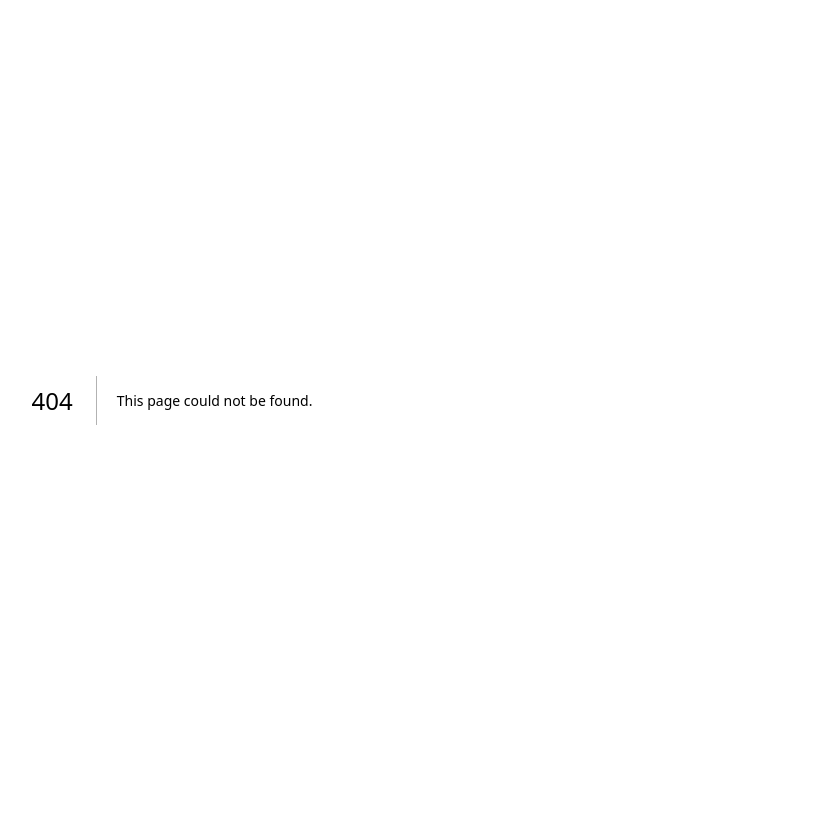
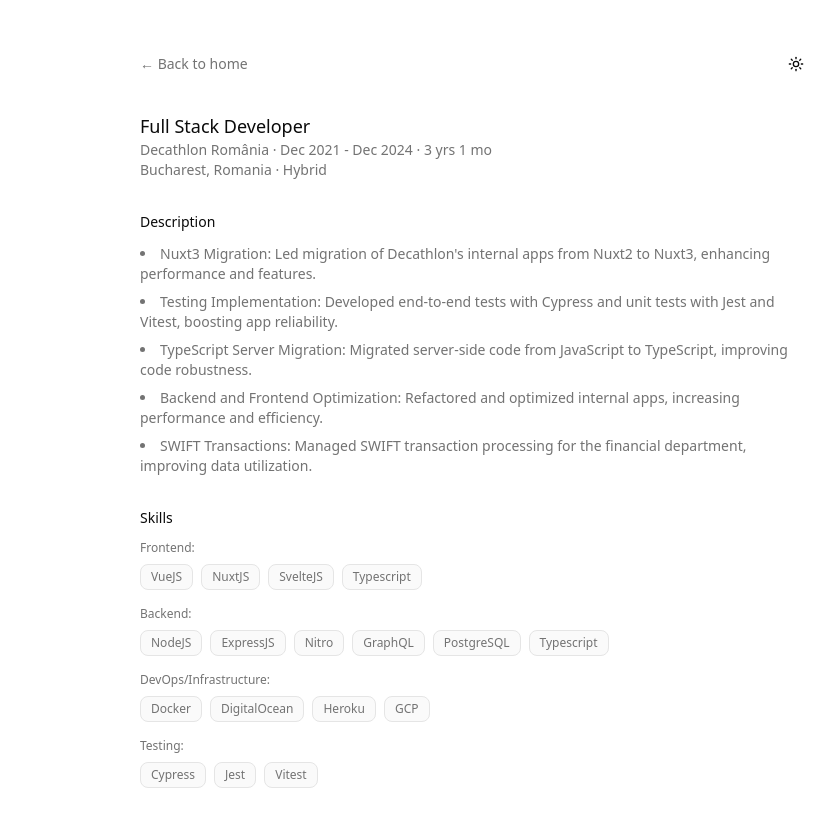
Before and after one commit to DumitracheFlorentin/dumitracheflorentincristian.com, a Next.js app: page /work-experience/decathlon in a window 1280 px wide. Before the commit this address had no page. Shown: the whole page, without its empty margins (164-999 px from the left). Built offline with nearby package versions, Linux system fonts and the light colour scheme.

Commit message:
Refactor landing page components: remove framer-motion animations from PageContent, enhance WorkExperience component with dynamic links and improved styling, and update project version to 1.1.0 in package.json and package-lock.json.

```diff
--- /dev/null
+++ b/app/template.tsx
@@ -0,0 +1,5 @@
+import PageTransition from "@/components/page-transition";
+
+export default function Template({ children }: { children: React.ReactNode }) {
+  return <PageTransition>{children}</PageTransition>;
+}
--- /dev/null
+++ b/app/work-experience/[company]/page.tsx
@@ -0,0 +1,192 @@
+import type { Metadata } from "next";
+import Link from "next/link";
+import { notFound } from "next/navigation";
+import { ThemeDropdown } from "@/components/theme-dropdown";
+
+const COMPANIES = ["luxoft", "decathlon"] as const;
+type CompanySlug = (typeof COMPANIES)[number];
+
+type SkillsEntry = string[] | { label: string; skills: string[] }[];
+
+const DETAILS: Record<
+  CompanySlug,
+  {
+    title: string;
+    company: string;
+    date: string;
+    location?: string;
+    duration?: string;
+    description: string[];
+    skills: SkillsEntry;
+  }
+> = {
+  luxoft: {
+    title: "Javascript Engineer - Cisco Systems Inc.",
+    company: "Luxoft",
+    duration: "1 yr 1 mo",
+    date: "Dec 2024 - Present",
+    location: "Bucharest, Romania · Remote",
+    description: [
+      "Designed and implemented intuitive UI features for Cisco's Nexus Dashboard Fabric Controller (NDFC), enabling enhanced visibility and control over network performance and health.",
+      "Performed system maintenance, implemented bug fixes, and optimized code to enhance overall performance and reliability.",
+      "Refactored the page used for appending switches to update groups, making it easier to upgrade or roll back to previous or future versions.",
+      "Implemented UI to match design mockups with pixel-perfect accuracy.",
+      "Improved user experience by integrating WebSockets to push updates to specific sections of the interface in real time, eliminating the need for full page refreshes when data changes.",
+    ],
+    skills: [
+      "React",
+      "TypeScript",
+      "Systems design",
+      "Redux",
+      "Git",
+      "Sass",
+      "GitHub",
+      "WebSockets",
+    ],
+  },
+  decathlon: {
+    title: "Full Stack Developer",
+    company: "Decathlon România",
+    date: "Dec 2021 - Dec 2024",
+    location: "Bucharest, Romania · Hybrid",
+    duration: "3 yrs 1 mo",
+    description: [
+      "Nuxt3 Migration: Led migration of Decathlon's internal apps from Nuxt2 to Nuxt3, enhancing performance and features.",
+      "Testing Implementation: Developed end-to-end tests with Cypress and unit tests with Jest and Vitest, boosting app reliability.",
+      "TypeScript Server Migration: Migrated server-side code from JavaScript to TypeScript, improving code robustness.",
+      "Backend and Frontend Optimization: Refactored and optimized internal apps, increasing performance and efficiency.",
+      "SWIFT Transactions: Managed SWIFT transaction processing for the financial department, improving data utilization.",
+    ],
+    skills: [
+      {
+        label: "Frontend",
+        skills: ["VueJS", "NuxtJS", "SvelteJS", "Typescript"],
+      },
+      {
+        label: "Backend",
+        skills: [
+          "NodeJS",
+          "ExpressJS",
+          "Nitro",
+          "GraphQL",
+          "PostgreSQL",
+          "Typescript",
+        ],
+      },
+      {
+        label: "DevOps/Infrastructure",
+        skills: ["Docker", "DigitalOcean", "Heroku", "GCP"],
+      },
+      { label: "Testing", skills: ["Cypress", "Jest", "Vitest"] },
+    ],
+  },
+};
+
+function isValidCompany(slug: string): slug is CompanySlug {
+  return COMPANIES.includes(slug as CompanySlug);
+}
+
+export async function generateMetadata({
+  params,
+}: {
+  params: Promise<{ company: string }>;
+}): Promise<Metadata> {
+  const { company } = await params;
+  if (!isValidCompany(company)) {
+    return { title: "Not Found" };
+  }
+  const details = DETAILS[company];
+  return {
+    title: `Work at ${details.company} | Florentin-Cristian Dumitrache`,
+    description: `${details.title} at ${details.company} (${details.date}).`,
+  };
+}
+
+export default async function WorkExperienceCompanyPage({
+  params,
+}: {
+  params: Promise<{ company: string }>;
+}) {
+  const { company } = await params;
+  if (!isValidCompany(company)) {
+    notFound();
+  }
+  const details = DETAILS[company];
+
+  return (
+    <div className="mx-6 flex flex-col gap-8 sm:mx-8 md:mx-0">
+      <div className="flex flex-wrap items-center justify-between gap-4">
+        <Link
+          href="/"
+          className="text-sm text-muted-foreground transition-colors hover:text-foreground"
+        >
+          ← Back to home
+        </Link>
+        <ThemeDropdown />
+      </div>
+      <div className="flex flex-col gap-8">
+        <div>
+          <h1 className="text-base font-medium sm:text-lg">{details.title}</h1>
+          <p className="text-sm text-muted-foreground">
+            {details.company} · {details.date}
+            {details.duration != null && ` · ${details.duration}`}
+          </p>
+          {details.location != null && (
+            <p className="text-sm text-muted-foreground">{details.location}</p>
+          )}
+        </div>
+
+        <section className="flex flex-col gap-3">
+          <h2 className="text-sm font-medium text-foreground">Description</h2>
+          <ul className="list-inside list-disc space-y-2 text-sm text-muted-foreground">
+            {details.description.map((item, i) => (
+              <li key={i}>{item}</li>
+            ))}
+          </ul>
+        </section>
+
+        <section className="flex flex-col gap-3">
+          <h2 className="text-sm font-medium text-foreground">Skills</h2>
+          {Array.isArray(details.skills) &&
+          details.skills.length > 0 &&
+          typeof details.skills[0] === "object" &&
+          details.skills[0] !== null &&
+          "label" in details.skills[0] ? (
+            <div className="flex flex-col gap-4">
+              {(details.skills as { label: string; skills: string[] }[]).map(
+                (group) => (
+                  <div key={group.label} className="flex flex-col gap-2">
+                    <span className="text-xs font-medium text-muted-foreground">
+                      {group.label}:
+                    </span>
+                    <div className="flex flex-wrap gap-2">
+                      {group.skills.map((skill) => (
+                        <span
+                          key={skill}
+                          className="rounded-md border border-border bg-muted/50 px-2.5 py-1 text-xs text-muted-foreground"
+                        >
+                          {skill}
+                        </span>
+                      ))}
+                    </div>
+                  </div>
+                )
+              )}
+            </div>
+          ) : (
+            <div className="flex flex-wrap gap-2">
+              {(details.skills as string[]).map((skill) => (
+                <span
+                  key={skill}
+                  className="rounded-md border border-border bg-muted/50 px-2.5 py-1 text-xs text-muted-foreground"
+                >
+                  {skill}
+                </span>
+              ))}
+            </div>
+          )}
+        </section>
+      </div>
+    </div>
+  );
+}
--- a/components/landing/page-content.tsx
+++ b/components/landing/page-content.tsx
@@ -1,20 +1,11 @@
-"use client";
-
-import { motion } from "framer-motion";
-
 export default function PageContent({
   children,
 }: {
   children: React.ReactNode;
 }) {
   return (
-    <motion.div
-      initial={{ opacity: 0, y: 12 }}
-      animate={{ opacity: 1, y: 0 }}
-      transition={{ duration: 0.4, ease: "easeOut" }}
-      className="flex flex-col mx-6 sm:mx-8 md:mx-0 gap-8 sm:gap-16"
-    >
+    <div className="flex flex-col mx-6 sm:mx-8 md:mx-0 gap-8 sm:gap-16">
       {children}
-    </motion.div>
+    </div>
   );
 }
--- a/components/landing/work-experience.tsx
+++ b/components/landing/work-experience.tsx
@@ -1,3 +1,4 @@
+import Link from "next/link";
 import {
   Card,
   CardContent,
@@ -5,15 +6,18 @@
   CardHeader,
   CardTitle,
 } from "@/components/ui/card";
+import { cn } from "@/lib/utils";
 
 export default function WorkExperience() {
   const workExperience = [
     {
+      slug: "luxoft" as const,
       title: "Javascript Engineer - Cisco Systems Inc.",
       description: "Luxoft",
       date: "Dec 2024 - Present",
     },
     {
+      slug: "decathlon" as const,
       title: "Full Stack Developer",
       description: "Decathlon Romania",
       date: "Dec 2021 - Dec 2024",
@@ -25,7 +29,18 @@
       <h2 className="text-base font-medium sm:text-lg">Work Experience</h2>
       <div className="flex flex-col gap-3">
         {workExperience.map((item) => (
-          <WorkExperienceItem key={item.title} {...item} />
+          <Link
+            key={item.title}
+            href={`/work-experience/${item.slug}`}
+            className="block transition-colors hover:opacity-90"
+          >
+            <WorkExperienceItem
+              title={item.title}
+              description={item.description}
+              date={item.date}
+              className="cursor-pointer transition-colors hover:bg-accent/50"
+            />
+          </Link>
         ))}
       </div>
     </div>
@@ -36,13 +51,20 @@
   title,
   description,
   date,
+  className,
 }: {
   title: string;
   description: string;
   date: string;
+  className?: string;
 }) {
   return (
-    <Card className="flex flex-col gap-3 shadow-xs sm:flex-row sm:justify-between sm:gap-4 py-1">
+    <Card
+      className={cn(
+        "flex flex-col gap-3 shadow-xs sm:flex-row sm:justify-between sm:gap-4 py-1",
+        className
+      )}
+    >
       <CardHeader className="gap-1 flex-1 p-4 pb-0 sm:pb-6 sm:p-6">
         <CardTitle className="text-sm sm:text-base leading-tight">
           {title}
--- /dev/null
+++ b/components/page-transition.tsx
@@ -0,0 +1,24 @@
+"use client";
+
+import { usePathname } from "next/navigation";
+import { motion } from "framer-motion";
+
+export default function PageTransition({
+  children,
+}: {
+  children: React.ReactNode;
+}) {
+  const pathname = usePathname();
+
+  return (
+    <motion.div
+      key={pathname}
+      initial={{ opacity: 0, y: 24 }}
+      animate={{ opacity: 1, y: 0 }}
+      transition={{ duration: 0.45, ease: [0.25, 0.1, 0.25, 1] }}
+      className="min-h-0 w-full"
+    >
+      {children}
+    </motion.div>
+  );
+}
--- a/package.json
+++ b/package.json
@@ -1,6 +1,6 @@
 {
   "name": "dumitracheflorentincristian.com",
-  "version": "1.1.0",
+  "version": "1.2.0",
   "private": true,
   "scripts": {
     "dev": "next dev",
@@ -53,6 +53,7 @@
     "@types/react-dom": "^19",
     "eslint": "^9",
     "eslint-config-next": "16.1.6",
+    "shadcn": "^3.8.1",
     "tailwindcss": "^4",
     "tw-animate-css": "^1.4.0",
     "typescript": "^5"
```
Also changed, not shown: .cursor/mcp.json (added), 1 other file (tests, documents, lock files or other folders).
